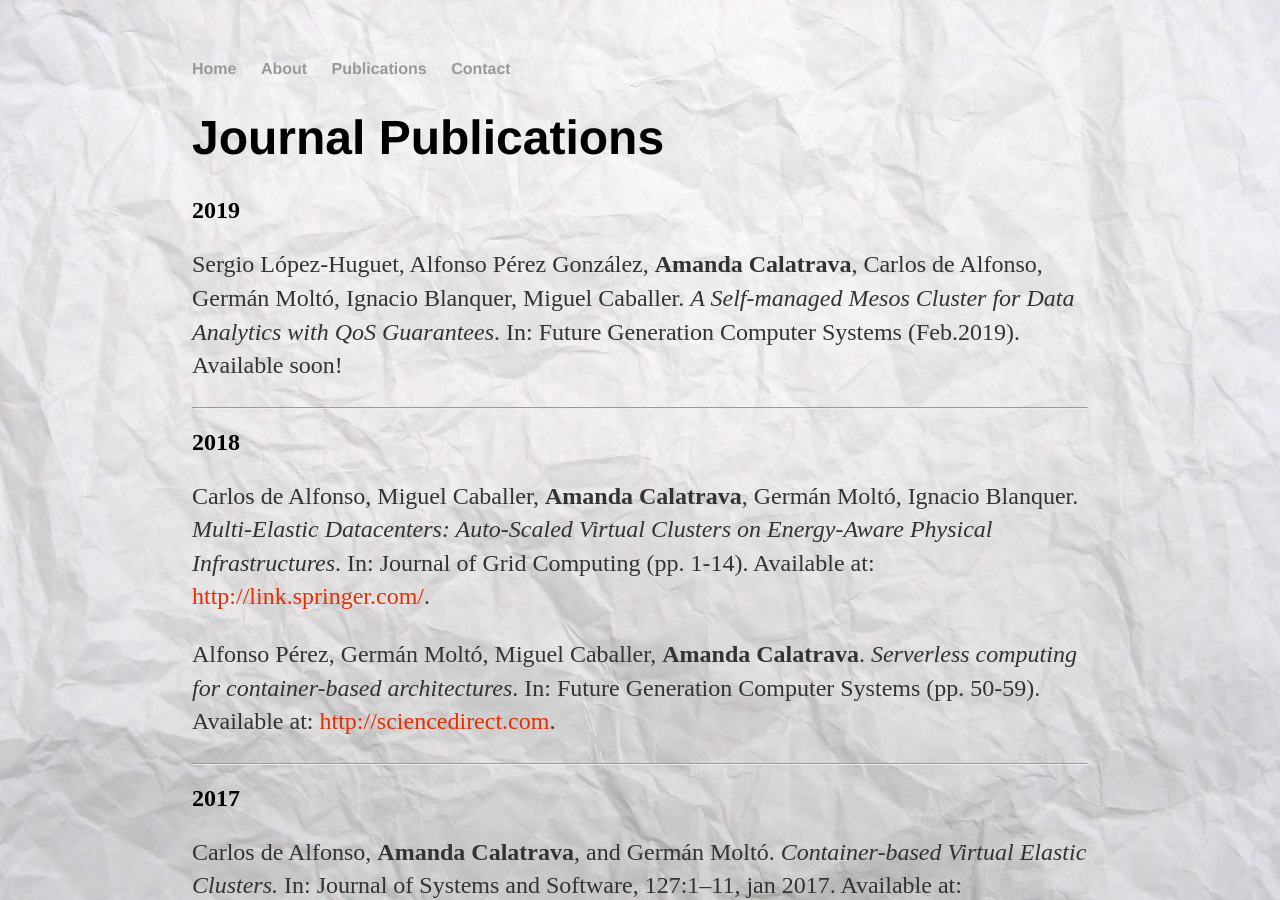
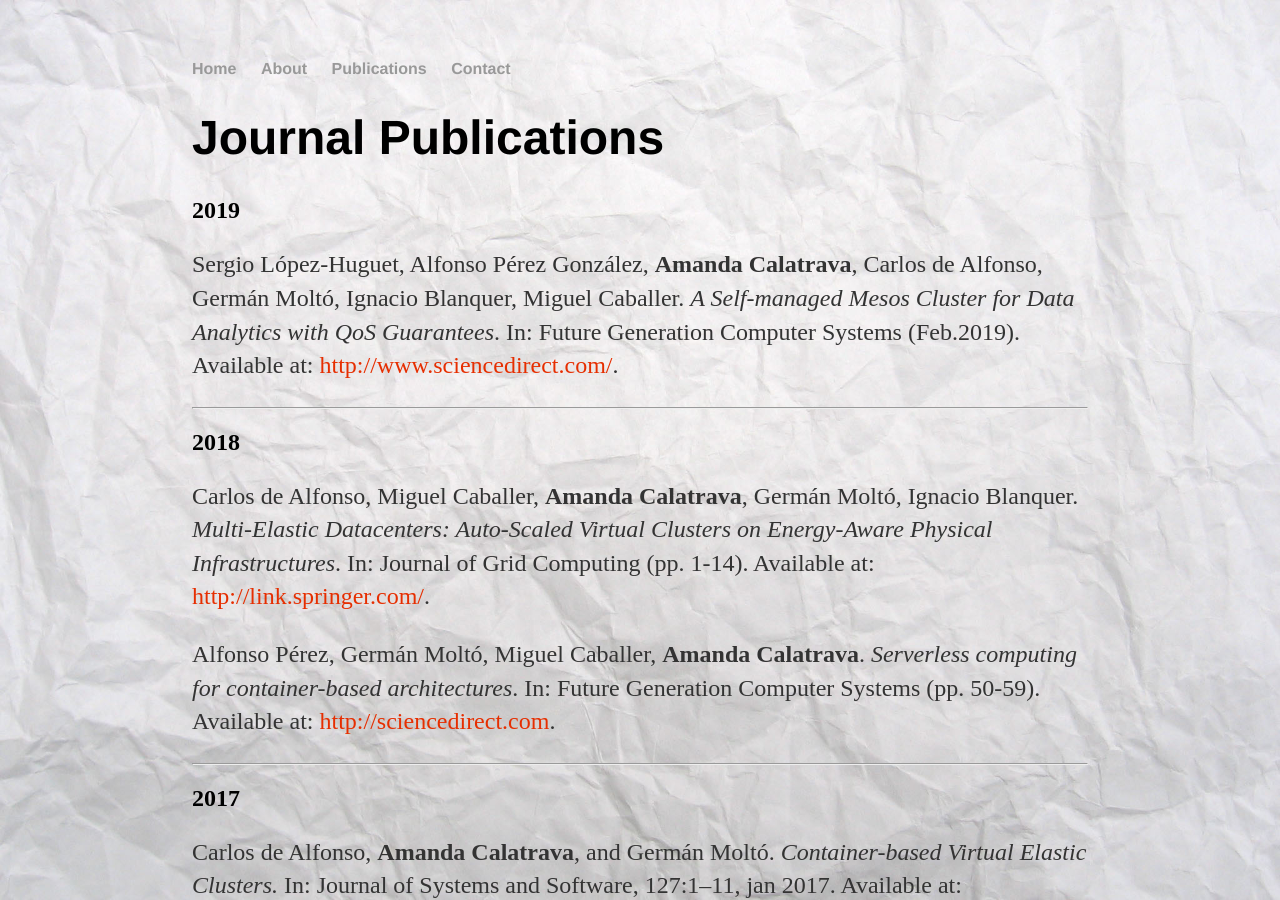
Before and after one commit to amcaar/amcaar.github.io, a Jekyll site: the page built from cv/index.html, in a window 1280 px wide and 900 px high. Built offline with Jekyll 4.4.1, drawn with Linux system fonts in a browser that asks for light colours.

Commit message:
Update index.html

```diff
--- a/cv/index.html
+++ b/cv/index.html
@@ -10,8 +10,8 @@ title: Publications of Amanda Calatrava
 		<h2>2019</h2>
 		<p>Sergio López-Huguet, Alfonso Pérez González, <strong>Amanda Calatrava</strong>, Carlos de Alfonso, Germán Moltó, Ignacio Blanquer, Miguel Caballer.
 			<em>A Self-managed Mesos Cluster for Data Analytics with QoS Guarantees</em>.
-			In: Future Generation Computer Systems (Feb.2019). Available soon!
-			<!--<a class="link" href="http://link.springer.com/article/10.1007/s10723-018-9449-z">http://link.springer.com/</a>.--></p>
+			In: Future Generation Computer Systems (Feb.2019). Available at:
+			<a class="link" href="https://www.sciencedirect.com/science/article/pii/S0167739X18311087?via%3Dihub">http://www.sciencedirect.com/</a>.</p>
 		<hr>
 
 		<h2>2018</h2>
```
